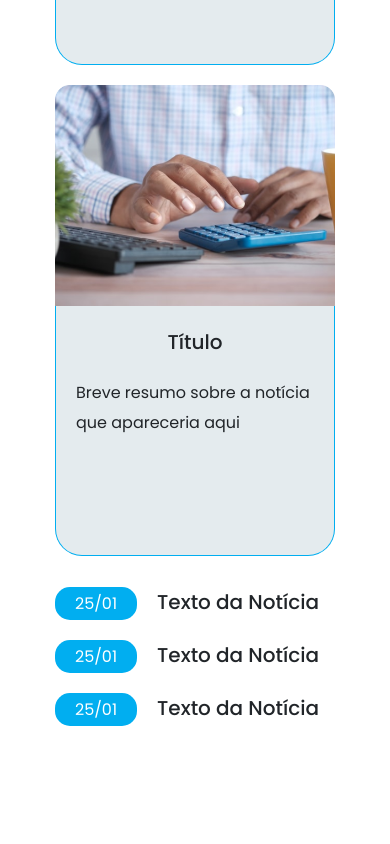
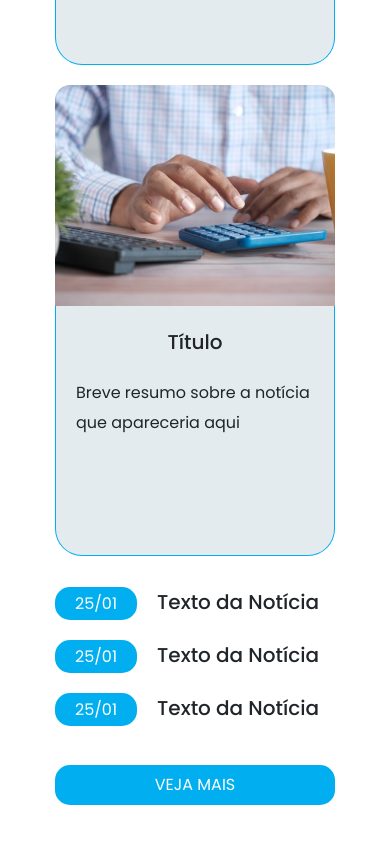
Before and after one commit to M1SS1NGHU3S/notekTemp, a React (Create React App) app: page / in a window 390 px wide. Shown: the part 3638-4482 px from the top of the page. Built offline with nearby package versions, Linux system fonts and the light colour scheme.

Commit message:
NoticiasRow btn

```diff
--- a/src/sections/NoticiasRow.css
+++ b/src/sections/NoticiasRow.css
@@ -1,15 +1,15 @@
+.noticias-row--content {
+    display: flex;
+    flex-wrap: wrap;
+    justify-content: space-between;
+}
+
 .noticias-link {
     margin-block: 20px;
 }
 
 .noticias-row--links > div:nth-child(1) {
     margin-top: 10px;
-}
-
-.noticias-row--content {
-    display: flex;
-    flex-wrap: wrap;
-    justify-content: space-between;
 }
 
 .noticias-link--date {
@@ -42,6 +42,11 @@
     margin-bottom: 20px;
 }
 
+.noticias-row--btn {
+    width: 100%;
+    margin-top: 40px;
+}
+
 @media (max-width: 1350px) {
     .noticias-row--content {
         justify-content: center;
@@ -57,6 +62,15 @@
     .noticias-row--links{
         margin: 20px 0 0 0;
     }
+
+    .noticias-row--container {
+        display: grid;
+    }
+
+    .noticias-row--btn {
+        width: 280px;
+        margin: 40px auto 0 auto;
+    }
 }
 
 @media (max-width: 670px) {
@@ -71,4 +85,8 @@
     .noticias-row--content > div:nth-child(2) {
         margin-block: 20px;
     }
+
+    .noticias-row--btn {
+        margin-top: 20px;
+    }
 }
--- a/src/sections/NoticiasRow.js
+++ b/src/sections/NoticiasRow.js
@@ -1,6 +1,7 @@
 import "./NoticiasRow.css";
 import noticiaImg1 from "../img/noticia1.png";
 import noticiaImg2 from "../img/noticia2.png";
+import Button from "react-bootstrap/Button";
 
 function NoticiasRow(props) {
     const linksContent = [
@@ -65,6 +66,9 @@ function NoticiasRow(props) {
                         {generateLinks}
                     </div>
                 </div>
+                <Button href="/servicos" className="blue-btn noticias-row--btn">
+                    Veja Mais
+                </Button>
             </div>
         </div>
     );
```
